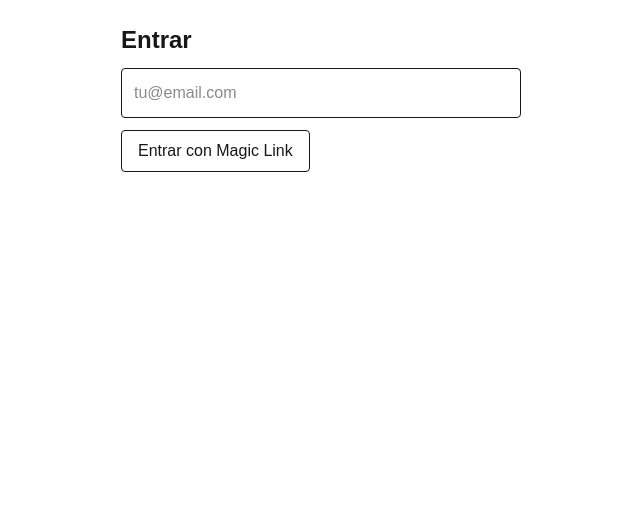
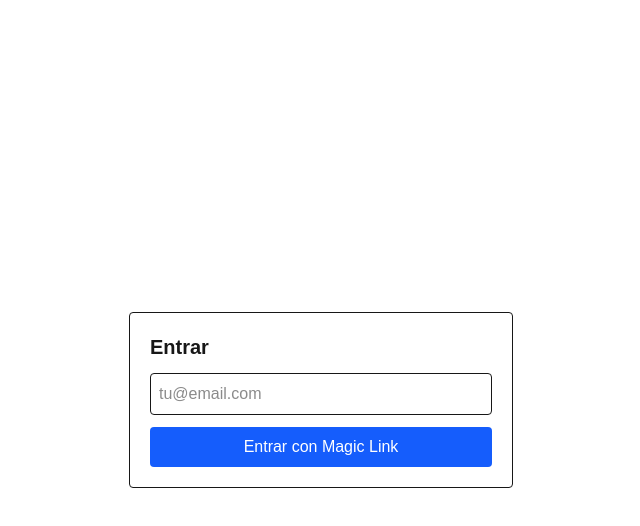
Before and after one commit to josebaduriz-glitch/cv-magic-ai, a Next.js app: page /login in a window 1280 px wide. Shown: the top 526 px of the page, without its empty margins (319-959 px from the left). Built offline with nearby package versions, Linux system fonts and the light colour scheme.

Commit message:
auth: use auth-helpers on login + route handler (PKCE)

```diff
--- a/src/app/login/page.tsx
+++ b/src/app/login/page.tsx
@@ -1,6 +1,7 @@
 'use client';
+
 import { useState } from 'react';
-import { supabaseBrowser } from '@/lib/supabase/client';
+import { createClientComponentClient } from '@supabase/auth-helpers-nextjs';
 
 export default function LoginPage() {
   const [email, setEmail] = useState('');
@@ -12,30 +13,43 @@ export default function LoginPage() {
     setLoading(true);
     setMsg(null);
 
+    const supabase = createClientComponentClient();
 
-
-    const supabase = supabaseBrowser();
-    const redirectBase = process.env.NEXT_PUBLIC_SITE_URL || window.location.origin;// 👈 fija dominio
+    const redirectBase =
+      process.env.NEXT_PUBLIC_SITE_URL || window.location.origin;
 
     const { error } = await supabase.auth.signInWithOtp({
       email,
-      options: { emailRedirectTo: `${redirectBase}/auth/callback` }, // 👈 SIEMPRE /auth/callback
+      options: {
+        emailRedirectTo: `${redirectBase}/auth/callback`,
+      },
     });
 
     if (error) setMsg(error.message);
-    else setMsg('Revisa tu email para el enlace mágico.');
+    else setMsg('Te enviamos un enlace. Revisa tu correo.');
     setLoading(false);
   }
 
   return (
-    <form onSubmit={handleLogin} className="mx-auto max-w-md p-6 space-y-3">
-      <h1 className="text-2xl font-semibold">Entrar</h1>
-      <input className="w-full border p-3 rounded" required type="email"
-        value={email} onChange={e=>setEmail(e.target.value)} placeholder="tu@email.com" />
-      <button disabled={loading} className="border rounded px-4 py-2">
-        {loading ? 'Enviando...' : 'Entrar con Magic Link'}
-      </button>
-      {msg && <p className="text-sm">{msg}</p>}
-    </form>
+    <div className="flex min-h-screen items-center justify-center p-6">
+      <form onSubmit={handleLogin} className="w-full max-w-sm space-y-3 border p-5 rounded">
+        <h1 className="text-xl font-semibold">Entrar</h1>
+        <input
+          type="email"
+          required
+          className="w-full border p-2 rounded"
+          placeholder="tu@email.com"
+          value={email}
+          onChange={(e) => setEmail(e.target.value)}
+        />
+        <button
+          disabled={loading}
+          className="w-full bg-blue-600 text-white py-2 rounded"
+        >
+          {loading ? 'Enviando…' : 'Entrar con Magic Link'}
+        </button>
+        {msg && <p className="text-sm">{msg}</p>}
+      </form>
+    </div>
   );
 }
```
